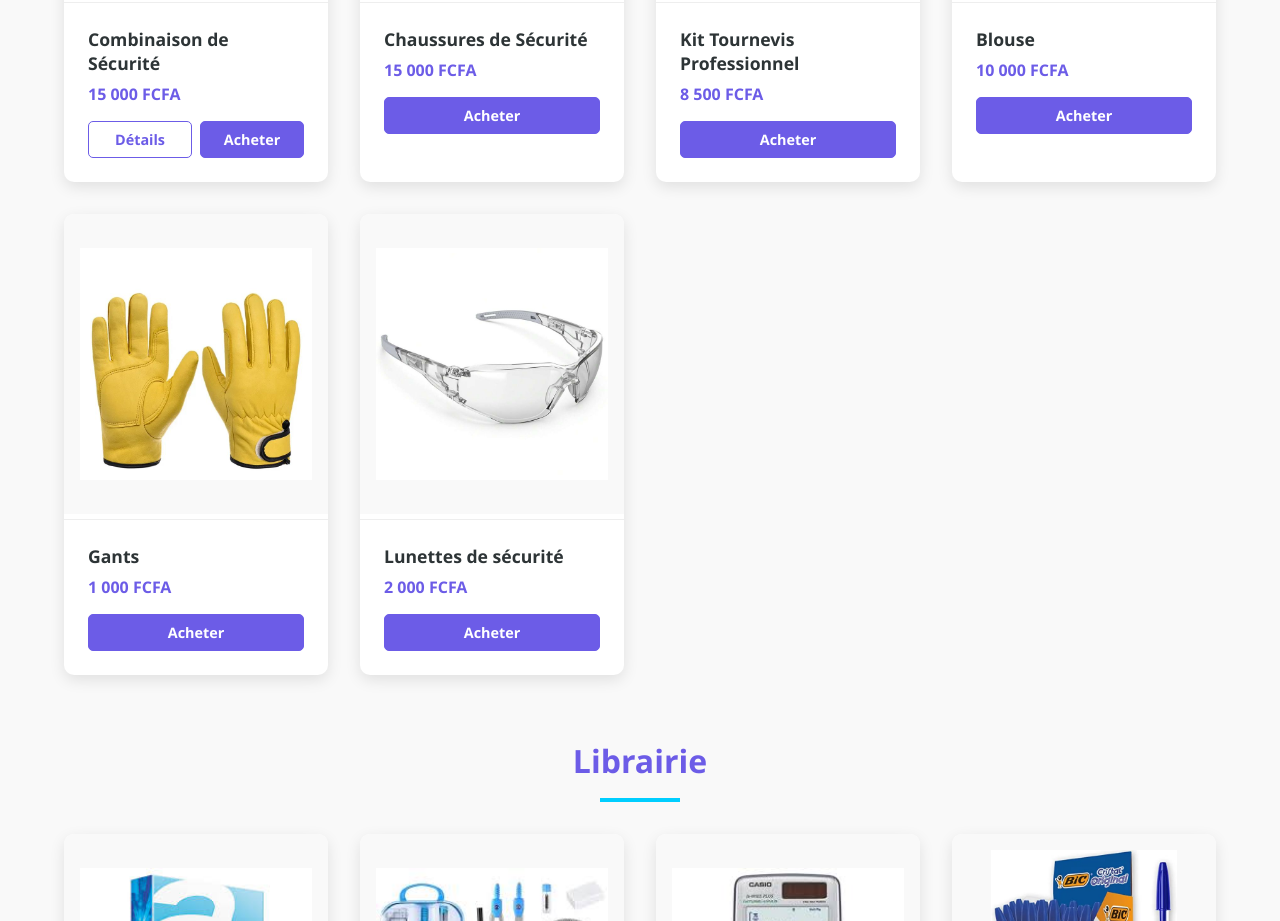
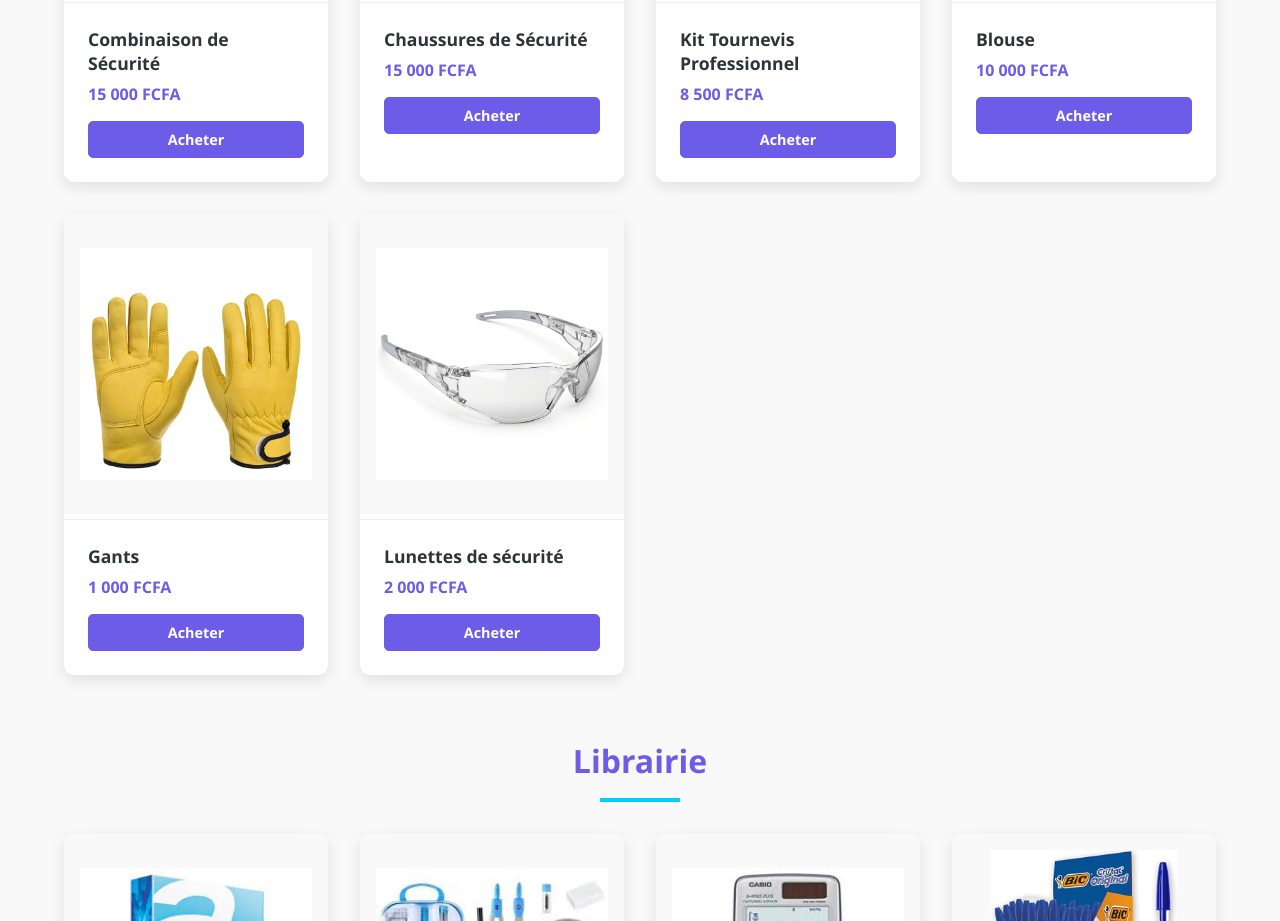
Before and after one commit to lemeciKING/UNIVERS-WIN-STYLE, a plain HTML site: page index.html in a window 1280 px wide. Shown: the part 2984-3905 px from the top of the page. Drawn offline with nearby package versions, Linux system fonts and the light colour scheme.

Commit message:
Update index.html

```diff
--- a/index.html
+++ b/index.html
@@ -1142,7 +1142,6 @@ footer {
                         <span>15 000 FCFA</span>
                     </div>
                     <div class="category-product-buttons">
-                        <a href="#" class="category-details-btn">Détails</a>
                         <button class="acheter-btn" data-product="Combinaison de Sécurité" data-price="15000" data-img="Tenue.jpeg">
                             Acheter
                         </button>
```
